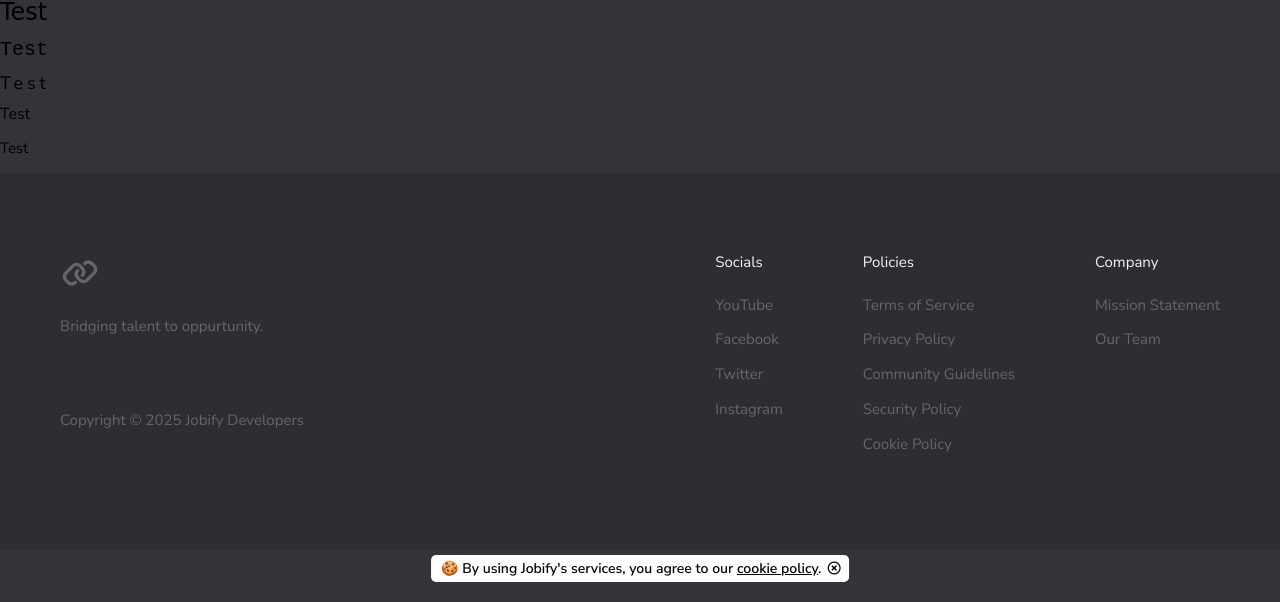
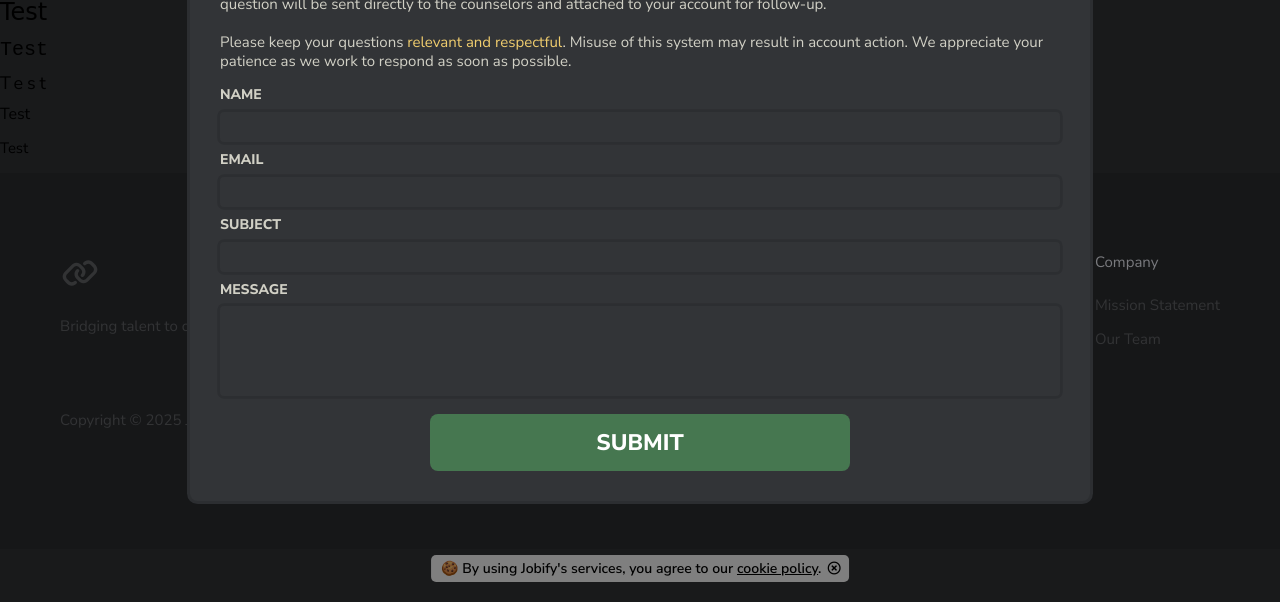
Before and after one commit to jobifyapp/frontend, a website: page pages/index.html in a window 1280 px wide. Shown: the part 198-800 px from the top of the page. Drawn offline with Linux system fonts and the light colour scheme.

Commit message:
Added contact modal

```diff
--- a/pages/index.html
+++ b/pages/index.html
@@ -6,7 +6,7 @@
         <!--FILL IN THE FAVICON-->
         <link rel="icon" type="image/x-icon" sizes="32x32" href="">
         <meta name="author" content="Emerson Reinhard">
-        <link rel="stylesheet" href="/static/css/style.css">
+        <link rel="stylesheet" href="../static/css/style.css">
         <link rel="stylesheet" href="https://cdnjs.cloudflare.com/ajax/libs/font-awesome/5.9.0/css/all.min.css">
         <link rel="preconnect" href="https://fonts.googleapis.com">
         <link rel="preconnect" href="https://fonts.gstatic.com" crossorigin>
@@ -86,6 +86,29 @@
                             </div>
                         </button>
                     </div>
+                </div>
+            </div>
+            <div id="contactQuestion" class="modalWrapper">
+                <div class="modal" style="min-width: 900px">
+                    <div class="title">Question</div>
+                    <div class="text">
+                        This option is for <strong>general questions</strong> you might have about our services, resources, or anything else we can assist with. Your question will be sent directly to the counselors and attached to your account for follow-up.
+                        <br><br>
+                        Please keep your questions <span class="accent-text">relevant and respectful</span>. Misuse of this system may result in account action. We appreciate your patience as we work to respond as soon as possible.
+                    </div>
+                    <form class="inputs">
+                        <label>Name</label>
+                        <input type="text" id="name" class="modalinput short">
+                        <label>Email</label>
+                        <input type="email" id="email" class="modalinput short">
+                        <label>Subject</label>
+                        <input type="text" id="subject" class="modalinput short">
+                        <label>Message</label>
+                        <textarea id="message" class="modalinput paragraph"></textarea>
+                        <div class="submit">
+                            <input type="submit" class="modalbutton">
+                        </div>
+                    </form>
                 </div>
             </div>
         </div>
--- a/static/css/style.css
+++ b/static/css/style.css
@@ -219,6 +219,54 @@ ol, ul {
     line-height: 2rem;
     transition: .125s;
     color: inherit;
+}
+
+.modalWrapper .modal .inputs label {
+    font-weight: 800;
+    font-size: 14px;
+    text-transform: uppercase;
+}
+
+.modalWrapper .modal .inputs .modalinput {
+    width: 100%;
+    border-radius: 4px;
+    background: #323437;
+    box-shadow: 0 0 0 .2em #2c2e31;
+    border: none;
+    margin: 8px 0;
+    padding-left: 8px;
+    color: #ffffff;
+}
+
+.modalWrapper .modal .inputs .short {
+    height: 2rem
+}
+
+.modalWrapper .modal .inputs .paragraph {
+    min-height: 6rem;
+    vertical-align: top;
+    resize: none;
+    padding-top: 8px;
+}
+
+.modalWrapper .modal .inputs .submit {
+    width: 100%
+}
+
+.modalWrapper .modal .inputs .submit .modalbutton {
+    display: block;
+    margin: auto;
+    margin-top: 10px;
+    width: 50%;
+    height: 2.5em;
+    background: #467750;
+    color: #fff;
+    text-transform: uppercase;
+    font-family: 'Nunito Sans', sans-serif;
+    font-weight: 800;
+    font-size: 1.5em;
+    border-radius: 8px;
+    border: none;
 }
 
 .hidden {
--- a/static/js/script.js
+++ b/static/js/script.js
@@ -2,6 +2,7 @@
 
 const modals = document.getElementsByClassName('modalWrapper')
 
+const contactquestion = document.getElementById('contactQuestion')
 
 window.onclick = function(event) {
     console.log(`window.onclick function called`)
@@ -10,6 +11,7 @@ window.onclick = function(event) {
     for (let modal of modals) {
         if (event.target == modal) {
             contactmodal.classList.add('hidden')
+            contactquestion.classList.add('hidden')
         }
     }
 }
@@ -19,6 +21,18 @@ const contactmodal = document.getElementById('contactModal')
 
 contactopen.addEventListener('click', () => {
     contactmodal.classList.remove('hidden')
+})
+
+const optionquestion = document.getElementById('question')
+const optionmeeting = document.getElementById('arrangeMeeting')
+const optionmental = document.getElementById('mentalHealth')
+const optionrelationship = document.getElementById('relationshipCounseling')
+const optionbusiness = document.getElementById('businessInquiry')
+const optiontip = document.getElementById('tipLine')
+
+optionquestion.addEventListener('click', () => {
+    contactmodal.classList.add('hidden')
+    contactquestion.classList.remove('hidden')
 })
 
 const cookieclose = document.getElementById('cookies-close')
```
Also changed, not shown: pages/listings.html (+1 -1 lines), static/img/graphs.svg (deleted).
